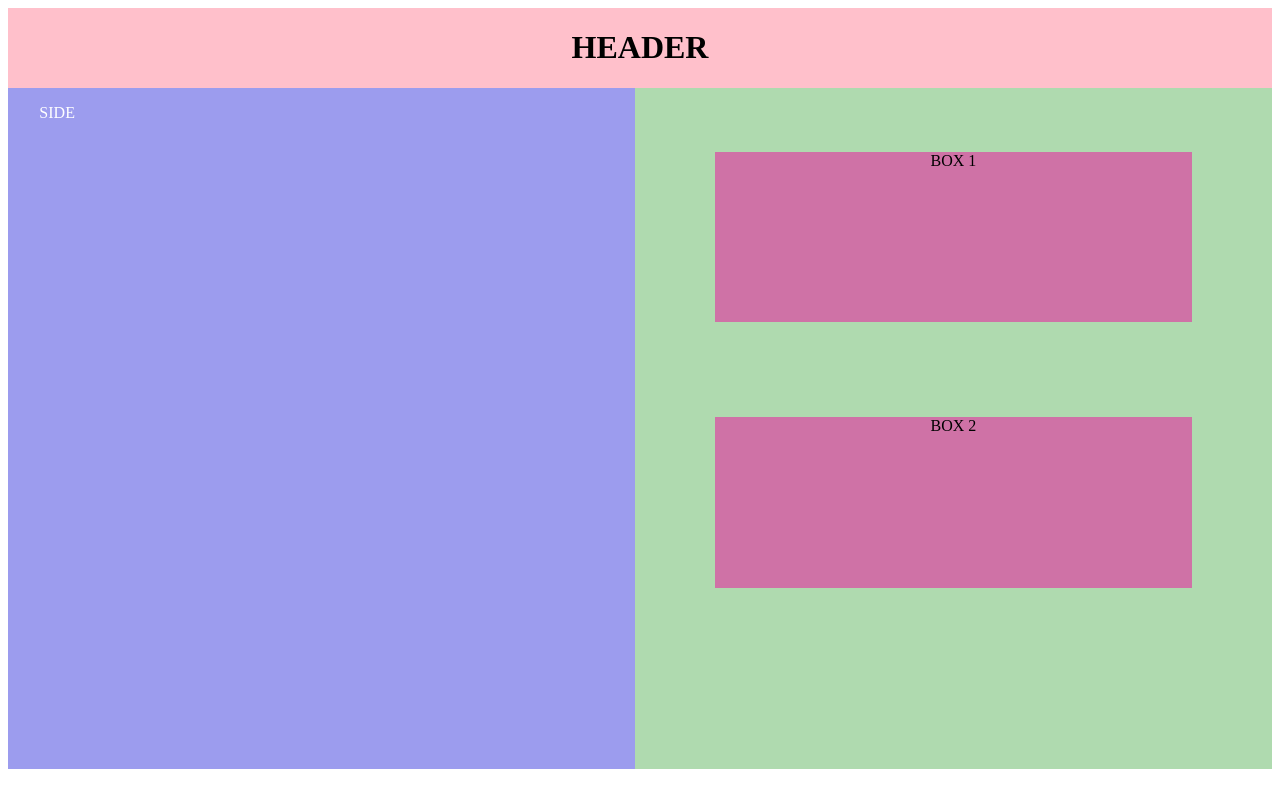
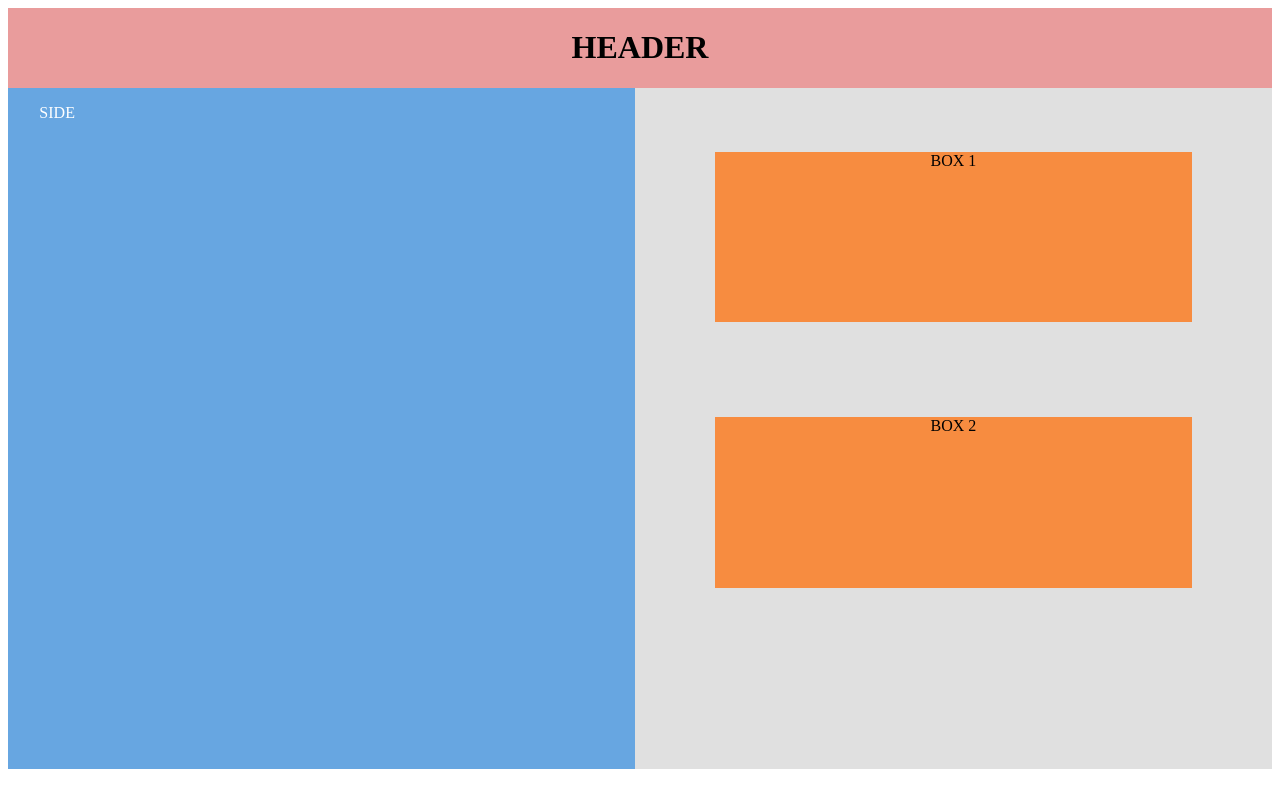
Before and after one commit to bunnycereal/CMS-Reveiw, a plain HTML site: page index.html in a window 1280 px wide. Drawn offline with Linux system fonts and the light colour scheme.

Commit message:
Update CMStest.css

```diff
--- a/CMStest.css
+++ b/CMStest.css
@@ -1,12 +1,12 @@
 /* All areas have a basic:
 Background colour and size */
 #Head{
-    background-color: pink;
+    background-color: rgb(233, 156, 156);
     grid-area: header;
     text-align: center;
 }
 #side{
-    background-color: rgb(156, 156, 238);
+    background-color: rgb(103, 166, 225);
     grid-area: side;
     height: 300%;
     p{
@@ -16,7 +16,7 @@ Background colour and size */
 }
 /* Boxes for the 2nd portion of the body */
 #boxes{
-    background-color: rgb(175, 218, 175);
+    background-color: rgb(224, 224, 224);
     grid-area: boxes;
     height: 300%;
     display: flex;
@@ -26,13 +26,13 @@ Background colour and size */
 }
 #box1{
     margin: 10% 5% 5% 5%;
-    background-color: rgb(207, 114, 166);
+    background-color: rgb(247, 140, 64);
     width: 75%;
     height: 25%;
 }
 #box2{
     margin: 10% 5% 5% 5%;
-    background-color: rgb(207, 114, 166);
+    background-color: rgb(247, 140, 64);
     width: 75%;
     height: 25%
 }
```
